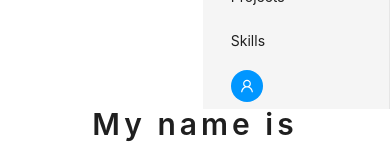
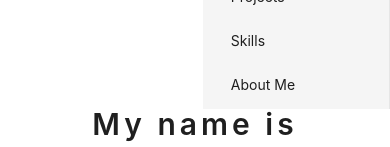
Before and after one commit to prajjawal05/personal-website, a React (Create React App) app: page / in a window 390 px wide. Both pictures are taken after a click on the button 358 px from the left and 32 px from the top of the page. Shown: the part 181-328 px from the top of the page. Built offline with nearby package versions, Linux system fonts and the light colour scheme.

Commit message:
small changes for menu in mobile

```diff
--- a/src/components/Header/index.js
+++ b/src/components/Header/index.js
@@ -110,7 +110,6 @@ const Layout = () => {
                             theme="light"
                             mode={menuForMobile ? "inline" : "horizontal"}
                             menuForMobile={menuForMobile}
-                            inlineCollapsed={collapsed}
                             items={CENTRAL_TABS.map(tab => ({
                                 key: tab,
                                 label: (
@@ -122,7 +121,7 @@ const Layout = () => {
                                         duration={500}
                                         onClick={() => setCollapsed(true)}
                                     >
-                                        <span>{TABS_CONFIG[tab].menuTitle || TABS_CONFIG[tab].title}</span>
+                                        <span>{(menuForMobile ? TABS_CONFIG[tab].mobileMenuTitle : TABS_CONFIG[tab].menuTitle) || TABS_CONFIG[tab].title}</span>
                                     </Link>
                                 ),
                             }))}
@@ -131,7 +130,6 @@ const Layout = () => {
                         />
                     </div>
                 }
-
             </StyledRight>
         </StyledHeader>
     );
--- a/src/components/Skills/index.js
+++ b/src/components/Skills/index.js
@@ -45,8 +45,6 @@ const Skills = () => (
 
 export default Skills;
 
-// hover over profile icon in web
-// about me instead of profile icon for mobile
 // add image for mobile
 // menu active item
 // change resume link
--- a/src/config/tabs.js
+++ b/src/config/tabs.js
@@ -28,6 +28,7 @@ export const TABS_CONFIG = {
     [TABS.ABOUT_ME]: {
         title: 'About Me',
         menuTitle: <Avatar style={{ backgroundColor: '#0096FF' }} icon={<UserOutlined />} />,
+        mobileMenuTitle: 'About Me',
         header: <div><IdcardTwoTone />&nbsp;&nbsp;About Me</div>,
         Component: AboutMe,
     },
```
